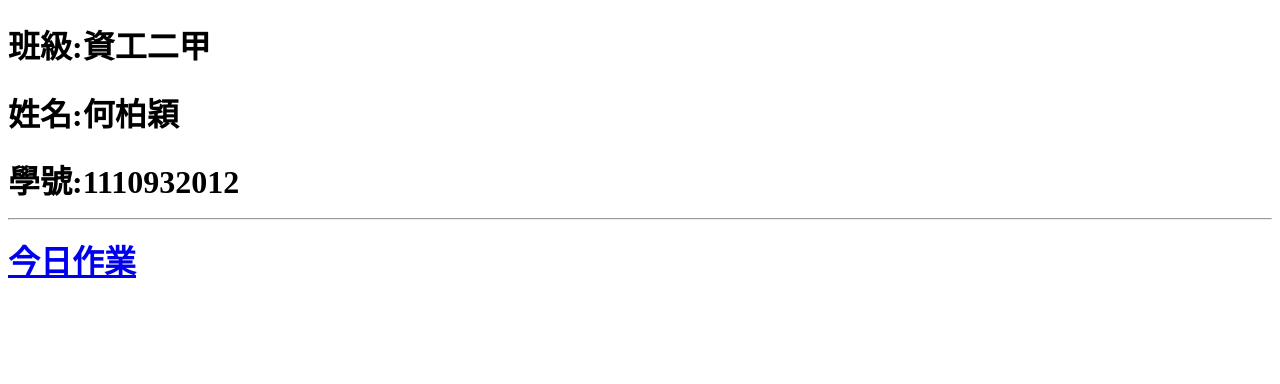
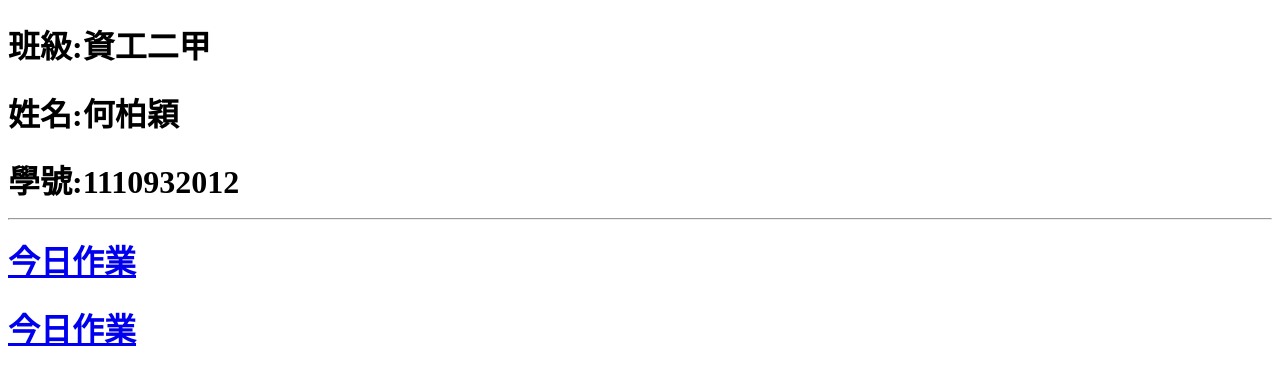
Before and after one commit to SHadoW1110932012/1110932012, a plain HTML site: page index.html in a window 1280 px wide. Drawn offline with Linux system fonts and the light colour scheme.

Commit message:
Update index.html

```diff
--- a/index.html
+++ b/index.html
@@ -11,5 +11,7 @@
 <h1>學號:1110932012<br>
 <hr>
 <a href="homework.html">今日作業</a>
+	<h1>
+		<a href="九九乘法表.html">今日作業</a>
 </body>
 </html>
```
